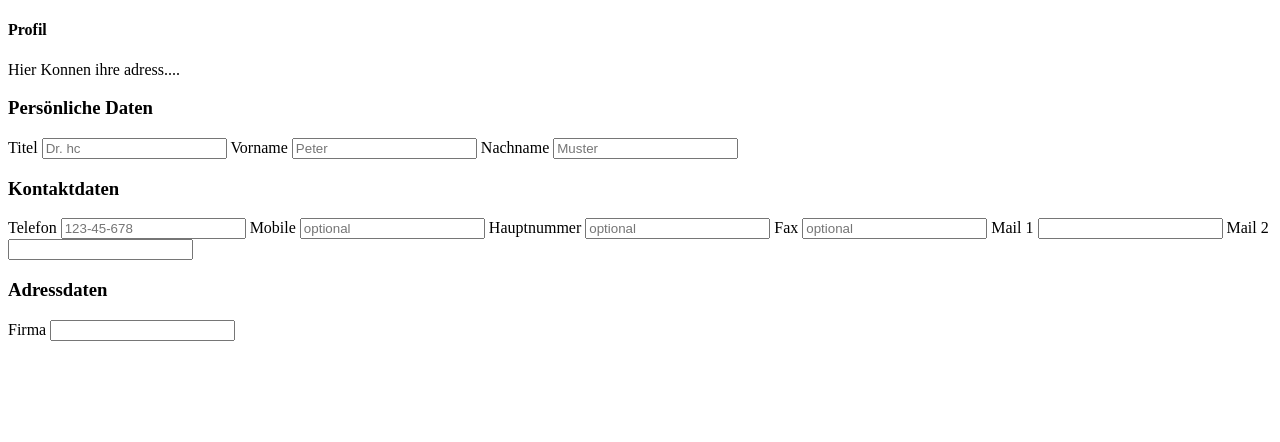
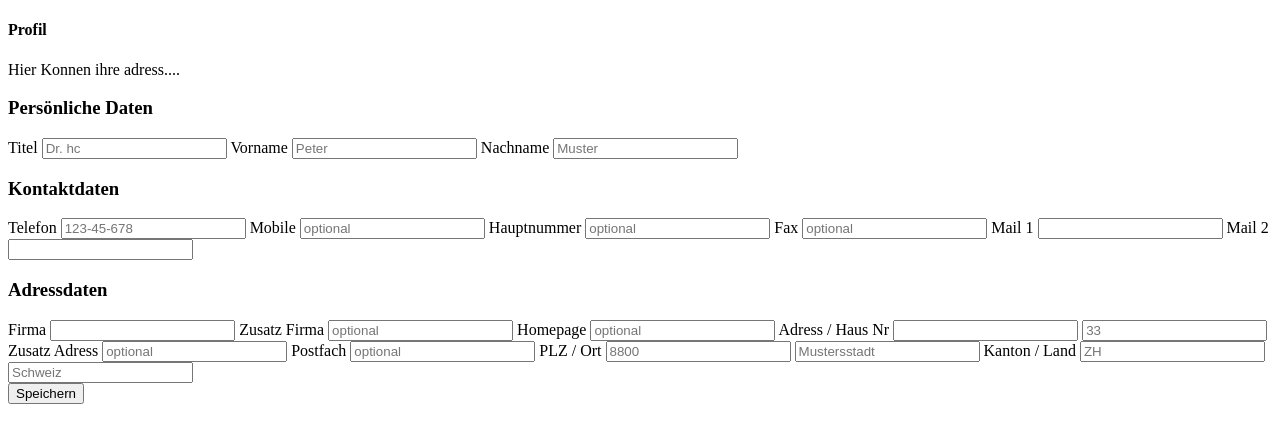
Before and after one commit to CedricNtwari/poco-Cedric, a plain HTML site: page week2/Day2/exercise1.html in a window 1280 px wide. Drawn offline with Linux system fonts and the light colour scheme.

Commit message:
form section adress

```diff
--- a/week2/Day2/exercise1.html
+++ b/week2/Day2/exercise1.html
@@ -68,7 +68,33 @@
           <h3>Adressdaten</h3>
 
           <label for="firma">Firma</label>
-          <input type="text" name="firma" id="firma">
+          <input type="text" name="firma" id="firma" required>
+
+          <label for="zusatz">Zusatz Firma</label>
+          <input type="text" name="zusatz" id="zusatz" placeholder="optional">
+
+          <label for="home">Homepage</label>
+          <input type="text" name="home" id="home" placeholder="optional">
+
+          <label for="adress">Adress / Haus Nr</label>
+          <input type="text" name="adress" id="adress" required>
+          <input type="text" name="haus" id="haus" placeholder="33">
+
+          <label for="zuadress">Zusatz Adress</label>
+          <input type="text" name="zuadress" id="zuadress" placeholder="optional">
+
+          <label for="post">Postfach</label>
+          <input type="text" name="post" id="post" placeholder="optional">
+
+          <label for="plz">PLZ / Ort</label>
+          <input type="text" name="plz" id="plz" placeholder="8800">
+          <input type="text" name="ort" id="ort" placeholder="Mustersstadt">
+
+          <label for="kanton">Kanton / Land</label>
+          <input type="text" name="kanton" id="kanton" placeholder="ZH">
+          <input type="text" name="land" id="land" placeholder="Schweiz">
+
        </section>
+       <input type="button" value="Speichern">
   </body>
 </html>
```
